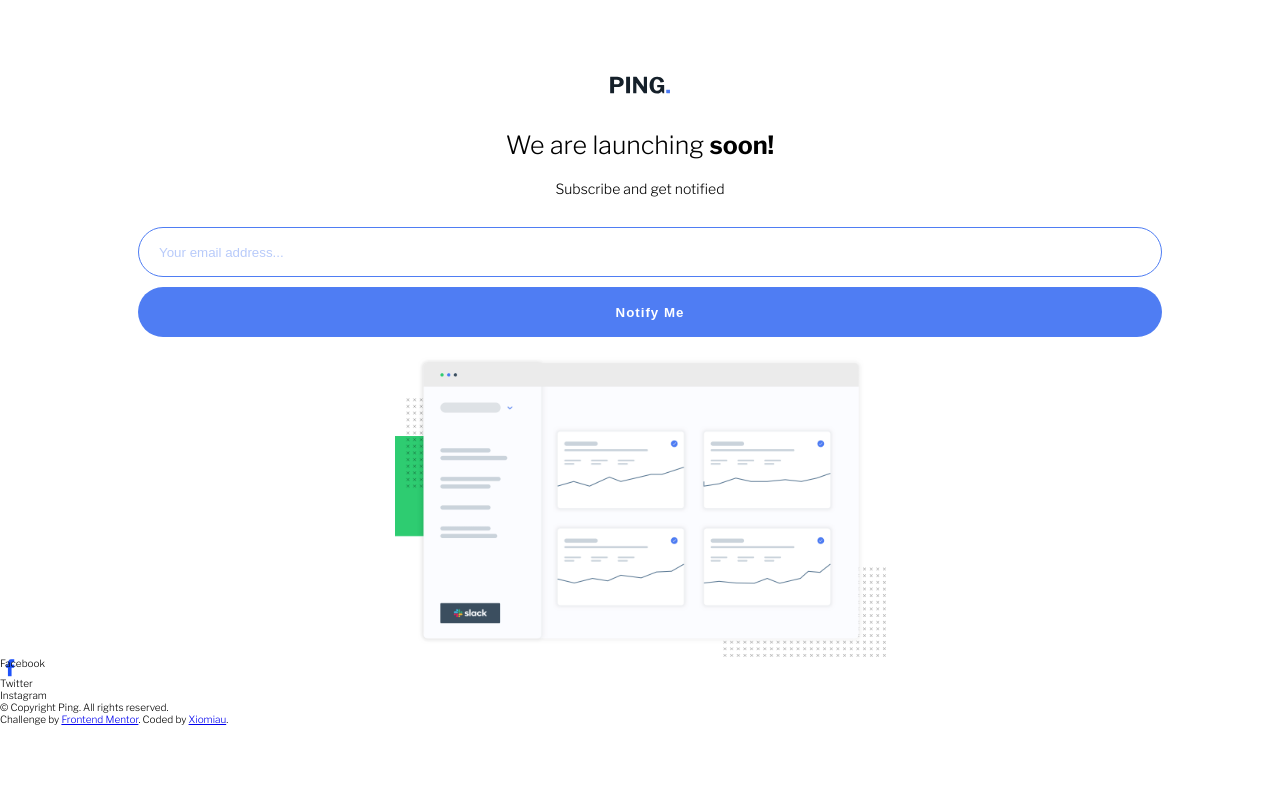
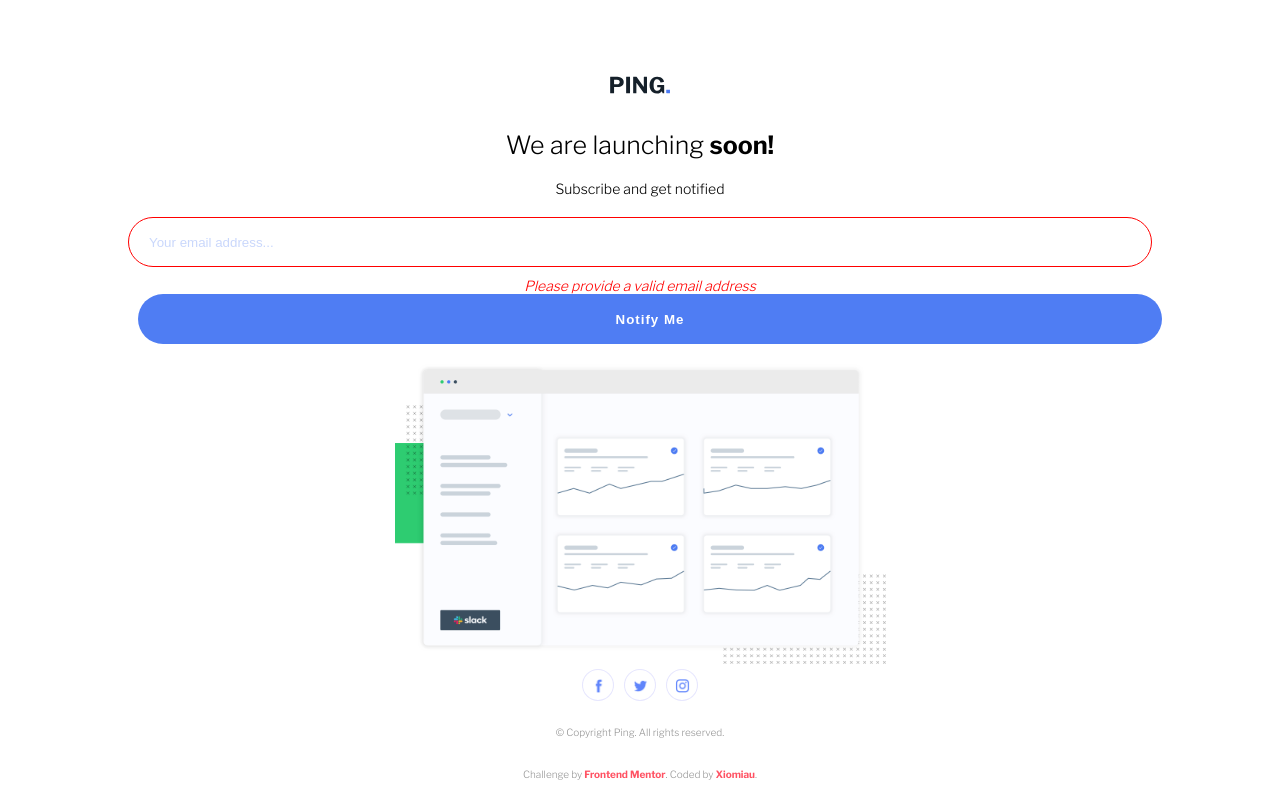
Before and after one commit to Xiomiau/Ping-single-column-coming-soon-page, a plain HTML site: page index.html in a window 1280 px wide. Both pictures are taken after a click on the button "Notify Me". Drawn offline with nearby package versions, Linux system fonts and the light colour scheme.

Commit message:
parece que todo bien

```diff
--- a/desktop.css
+++ b/desktop.css
@@ -0,0 +1,28 @@
+.inputButton {
+    display: flex;
+    flex-direction: row;
+    justify-content: center;
+    margin-bottom: 50px;
+}
+
+button {
+    margin: auto 0 ;
+    width: 15%;
+}
+
+.error {
+    display: flex;
+    flex-direction: column;
+    width: 30%;
+    margin-right: 10px;
+}
+
+.inactive {
+    text-align: left;
+    margin-left: 20px;
+    font-size: 1.2rem;
+}
+
+.img {
+    margin-bottom: 50px;
+}
--- a/index.html
+++ b/index.html
@@ -21,26 +21,34 @@
         <!-- h4 -->
     <p class="subtitle">  Subscribe and get notified</p>
     </div>
+
         <!-- input -->
+
     <div class="inputButton">
-      <input placeholder="Your email address..." type="email">
+      <div class="error">
+        <input id="email" placeholder="Your email address..." type="email">
+      <p class="inactive" id="error"></p>
+      </div>
         <!-- boton -->
-    <button><p>Notify Me</p></button>
+    <button id="notify" type="submit"><p>Notify Me</p></button>
     </div>
+
+
         <!-- imagen -->
     <div class="img"></div>
         <!-- social media -->
         <ul class="socialMedia">
-          <li class="fb">Facebook</li>
-          <li class="tw">Twitter</li>
-          <li class="ins">Instagram</li>
+        <li class="iconContainer fb"> <a> </a></li>
+        <li class="iconContainer tw"> <a> </a></li>
+        <li class="iconContainer ins"> <a ></a></li>
         </ul>
 
 
 
-  &copy; Copyright Ping. All rights reserved.
 
+        <script src="/main.js"></script>
   <footer>
+    <p>&copy; Copyright Ping. All rights reserved.</p>
     <p class="attribution">
       Challenge by <a href="https://www.frontendmentor.io?ref=challenge" target="_blank">Frontend Mentor</a>.
       Coded by <a href="https://www.frontendmentor.io/profile/Xiomiau">Xiomiau</a>.
--- /dev/null
+++ b/main.js
@@ -0,0 +1,22 @@
+const email = document.querySelector('#email')
+const notify = document.querySelector('#notify')
+const errorP = document.querySelector('#error')
+
+
+notify.addEventListener('click', validarEmail)
+
+function validarEmail() {
+    let regEx = /[a-z0-9!#$%&'*+/=?^_`{|}~-]+(?:\.[a-z0-9!#$%&'*+/=?^_`{|}~-]+)*@(?:[a-z0-9](?:[a-z0-9-]*[a-z0-9])?\.)+[a-z0-9](?:[a-z0-9-]*[a-z0-9])?/g;
+    if(regEx.test(email.value)==false){
+        errorP.innerHTML= "Please provide a valid email address"
+        errorP.classList.remove('.inactive')
+        errorP.classList.remove('.inactive')
+        email.style.border="1px solid red"
+        email.style.marginBottom="10px"
+
+
+    } else {
+        location.reload()
+
+    }
+}
--- a/mobile.css
+++ b/mobile.css
@@ -59,13 +59,14 @@ input {
     height: 50px;
     padding: 20px;
     border-radius: 30px;
-    margin: 10px;
+    margin: 10px au;
     border: 1px solid var(--Blue);
+    outline: none;
 }
 
 input::placeholder{
     color: var(--Blue);
-    opacity: .4;
+    opacity: .3;
 }
 
 button {
@@ -92,9 +93,58 @@ button {
     margin: 0 auto;
 }
 
+.socialMedia {
+    display: flex;
+    flex-direction: row;
+    justify-content: center;
+
+}
+
 .fb {
+    background-image: url(/images/104498_facebook_icon.png);
+}
+
+.tw {
+    background-image: url(/images/104501_twitter_bird_icon.png);
+}
+
+.ins{
+    background-image: url(/images/1161953_instagram_icon.png);
+}
+.iconContainer {
+    background-size: 15px;
     width: 20px;
     height: 20px;
-    background-image: url(/images/104498_facebook_icon.png);
-    background-size: contain;
+    margin: 5px;
+    opacity: .7;
+    list-style: none;
+    border: 1px solid rgba(115, 115, 247, 0.253);
+    border-radius: 20px;
+    background-repeat: no-repeat;
+    background-position: center;
+    padding: 15px;
 }
+
+footer {
+    width: fit-content;
+    margin: 20px auto;
+}
+
+footer p {
+    color: var(--Gray);
+    text-align: center;
+    margin-bottom: 30px;
+}
+
+footer a {
+    text-decoration: none;
+    color: var(--Light-Red);
+    font-weight: bold;
+}
+
+.inactive {
+    color: red;
+    font-style: italic;
+    font-size: 1.4rem;
+    text-align: center;
+}
```
